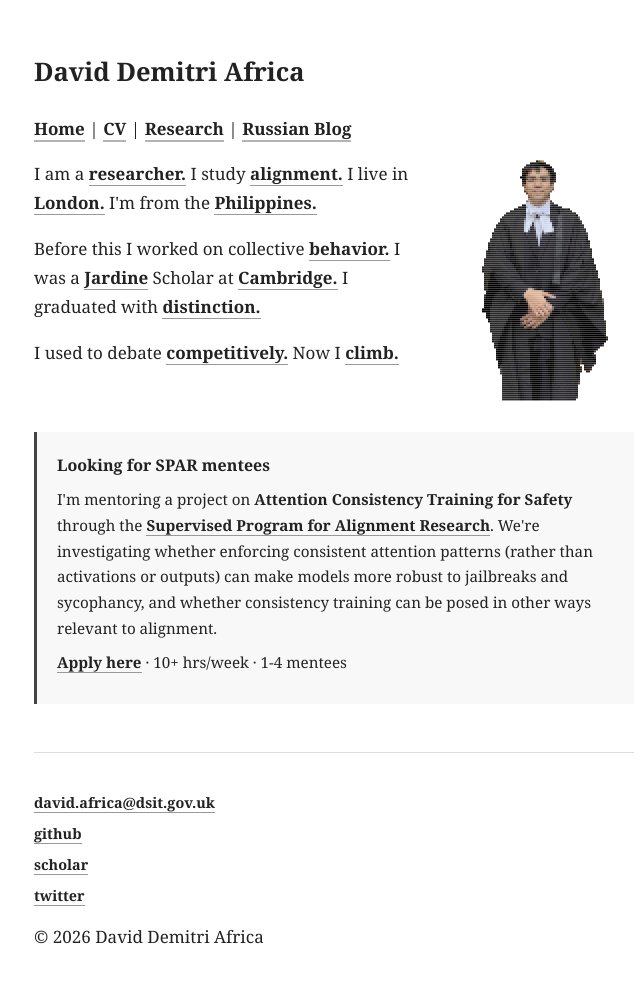
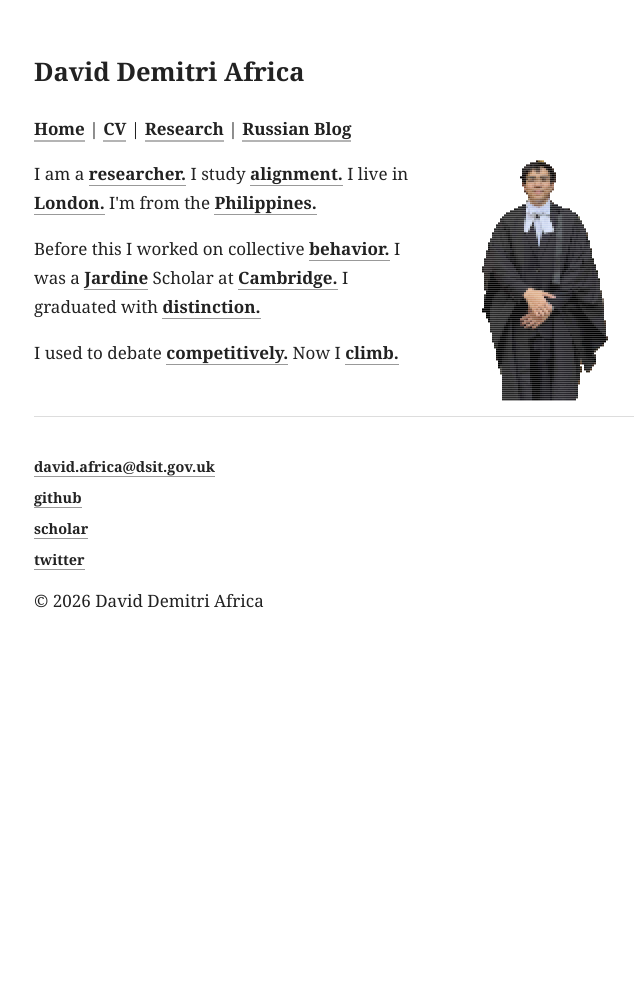
Before and after one commit to DavidDemitriAfrica/daviddemitriafrica.github.io, a Jekyll site: the page built from index.html, in a window 1280 px wide. Shown: the whole page, without its empty margins (306-946 px from the left). Built offline with Jekyll 4.4.1, drawn with Linux system fonts in a browser that asks for light colours; after the commit the page ends 900 px from its top, so only the background shows below that.

Commit message:
Remove SPAR banner, add 2 papers, reorder by date
- Remove SPAR mentee callout from index.html
- Add Alignment Pretraining and Pico papers to research.html
- Reorder all papers chronologically (newest first)

Co-Authored-By: Claude Opus 4.5 <noreply@anthropic.com>

```diff
--- a/index.html
+++ b/index.html
@@ -73,34 +73,6 @@ title: "David Demitri Africa"
         border-bottom-color: #222;
     }
 
-    .spar-callout {
-        margin-top: 4rem;
-        padding: 1.25rem;
-        background: #f8f8f8;
-        border-left: 3px solid #444;
-        font-size: 0.95rem;
-    }
-
-    .spar-callout h3 {
-        margin: 0 0 0.5rem 0;
-        font-size: 1rem;
-        font-weight: 600;
-    }
-
-    .spar-callout p {
-        margin: 0.5rem 0;
-    }
-
-    .spar-callout a {
-        color: #222;
-        border-bottom: 1px solid #999;
-        text-decoration: none;
-    }
-
-    .spar-callout a:hover {
-        border-bottom-color: #222;
-    }
-
     .headshot-placeholder {
         width: 180px;
         height: 240px;
@@ -144,12 +116,6 @@ title: "David Demitri Africa"
     <div id="swarm-container" style="display: none; margin-top: 2rem; opacity: 0; transition: opacity 1s ease-in;">
         <canvas id="swarm-canvas"></canvas>
         <p style="font-size: 0.85rem; color: #666; margin-top: 0.5rem; font-style: italic;">the physics of crowds and flocks—less about individuals than the space between them</p>
-    </div>
-
-    <div class="spar-callout">
-        <h3>Looking for SPAR mentees</h3>
-        <p>I'm mentoring a project on <strong>Attention Consistency Training for Safety</strong> through the <a href="https://sparai.org/">Supervised Program for Alignment Research</a>. We're investigating whether enforcing consistent attention patterns (rather than activations or outputs) can make models more robust to jailbreaks and sycophancy, and whether consistency training can be posed in other ways relevant to alignment.</p>
-        <p><a href="https://sparai.org/projects/sp26/recgV4Gk9FRzroYDX">Apply here</a> · 10+ hrs/week · 1-4 mentees</p>
     </div>
 
     <div class="contact-info">
```
Also changed, not shown: research.html (+90 -75 lines).
